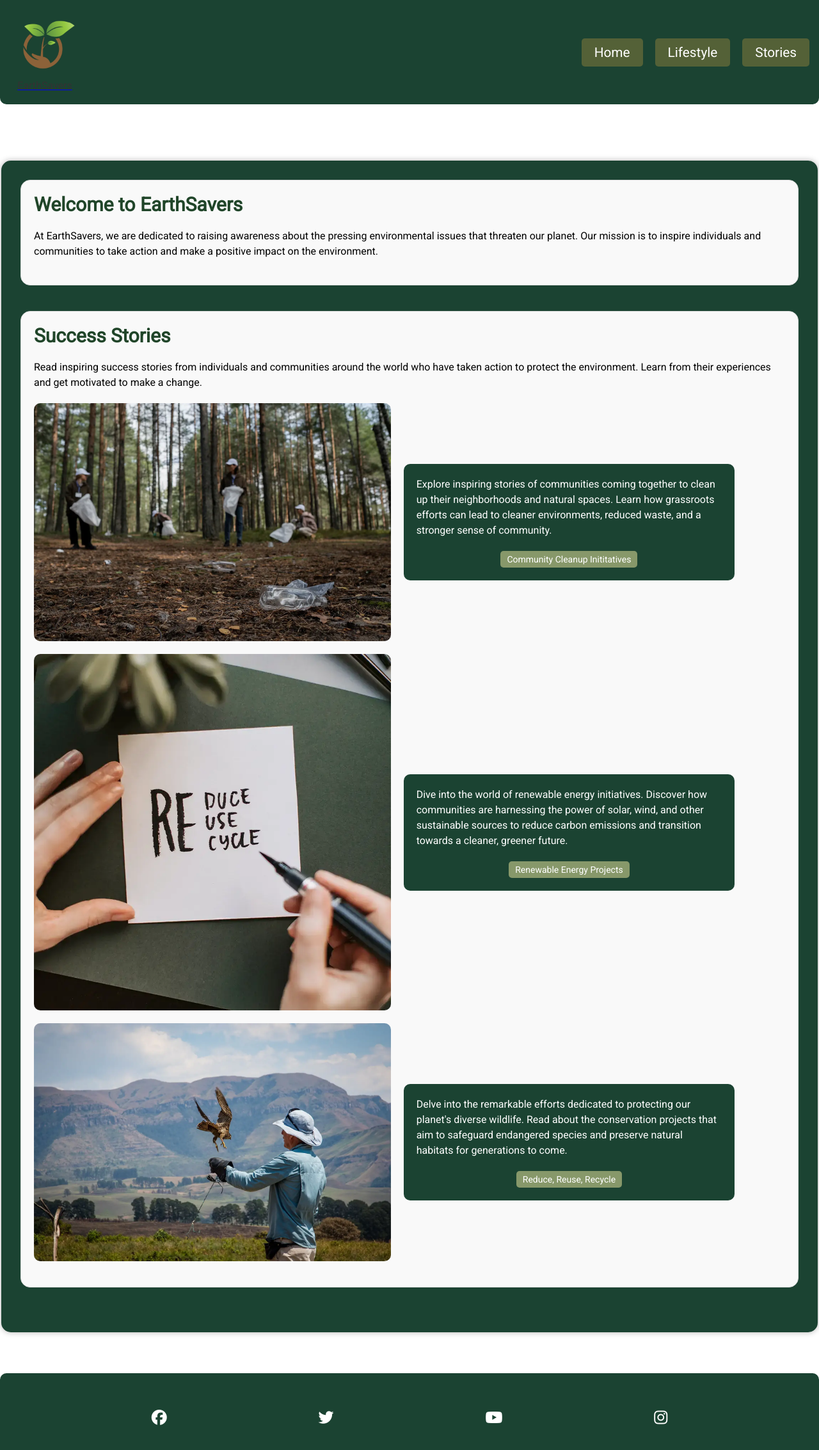
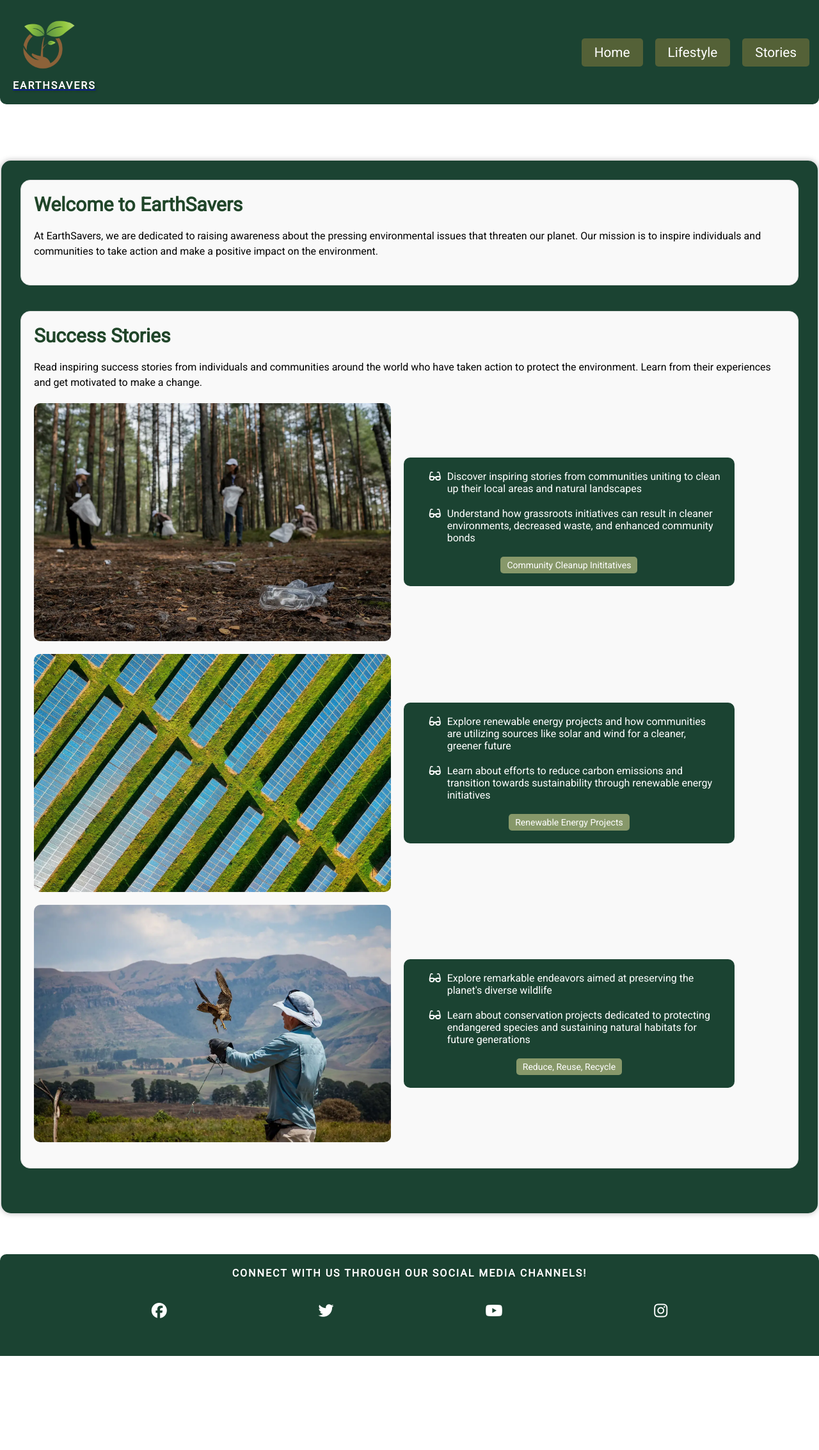
Before and after one commit to vsteve96/SaveTheWorld, a plain HTML site: page stories.html in a window 1280 px wide. Shown: the whole page at 64% size. After the commit the page ends 2119 px from the top, so only its background shows below. Drawn offline with Linux system fonts and the light colour scheme.

Commit message:
Style footer and improve contrast on buttons when hovering

```diff
--- a/assets/css/style.css
+++ b/assets/css/style.css
@@ -55,7 +55,7 @@ section {
 /* Style the header */
 header {
     background-color: rgb(27, 67, 50);
-    text-align: center;
+    text-align: left;
     padding: 20px 0;
     display: flex;
     justify-content: space-between;
@@ -66,16 +66,21 @@ header {
 }
 
 /* Style the logo */
-header img {
+#logo {
     width: 100px;
     height: auto;
-    margin-left: 20px;
+    margin: 0 20px;
 }
 
 .maintitle {
     font-size: 16px;
-    color: rgb(51, 51, 51);
-    margin-left: 20px;
+    color: rgb(255, 255, 255);
+    margin: 0 20px;
+    letter-spacing: 2px;
+    text-transform: uppercase;
+    font-weight: bold;
+    text-shadow: 2px 2px 4px rgba(0, 0, 0, 0.2);
+    text-decoration: none;
 }
 
 nav a {
@@ -90,13 +95,13 @@ nav a {
 }
 
 nav a:hover {
-    background-color: rgb(68, 83, 47);
+    background-color: rgb(228, 1, 1);
 }
 
 .image {
     max-width: 50%;
     display: flex;
-    justify-content: flex-start;
+    justify-content: center;
     height: auto;
     border-radius: 10px;
 }
@@ -154,7 +159,7 @@ nav a:hover {
 }
 
 .link-button:hover {
-    background-color: rgb(113, 131, 85);
+    background-color: rgb(228, 1, 1);
 }
 
 /* Style the footer */
@@ -168,7 +173,11 @@ footer {
 
 footer p {
     color:rgb(255, 255, 255);
-    font-size: 1.2em;
+    font-size: 1em;
+    letter-spacing: 2px;
+    text-transform: uppercase;
+    font-weight: bold;
+    text-shadow: 2px 2px 4px rgba(0, 0, 0, 0.2);
 }
 
 #social-networks {
@@ -181,9 +190,12 @@ footer p {
 
 #social-networks a {
     font-size: 24px;
-    color: white;
+    color: rgb(255, 255, 255);
 }
 
+#social-networks a:hover {
+    color: rgb(228, 1, 1)
+}
 /* Media Queries */
 @media (max-width: 1220px) {
     .main-container {
--- a/stories.html
+++ b/stories.html
@@ -19,7 +19,7 @@
     <!-- Header -->
     <header>
         <a href="index.html">
-            <img src="assets/images/leaflogo.png" alt="Save The World logo">
+            <img src="assets/images/leaflogo.png" alt="Save The World logo" id="logo">
             <p class="maintitle">EarthSavers</p>
         </a>
         <nav>
@@ -43,40 +43,39 @@
             <p>Read inspiring success stories from individuals and communities around the world who have taken action to
                 protect the environment. Learn from their experiences and get motivated to make a change.</p>
                 <div class="main-container">
-                    <img class="image" src="assets/images/communitycleanup.webp" alt="A hand writing reduce-reuse-recycle">
+                    <img class="image" src="assets/images/communitycleanup.webp" alt="Community cleanup in a forest">
                     <div class="info-container">
-                        <div class="description">
-                            <p>Explore inspiring stories of communities coming together to clean up their neighborhoods and natural spaces. Learn how
-                            grassroots efforts can lead to cleaner environments, reduced waste, and a stronger sense of community.</p>
-                        </div>
-                        <a href="https://www.solarschools.net/knowledge-bank/sustainability/reduce-reuse-recycle" target="_blank" class="link-button">Community Cleanup Inititatives</a>
+                        <ul class="description">
+                            <li><i class="fa-solid fa-glasses"></i> Discover inspiring stories from communities uniting to clean up their local areas and natural landscapes</li>
+                            <li><i class="fa-solid fa-glasses"></i> Understand how grassroots initiatives can result in cleaner environments, decreased waste, and enhanced community bonds</li>
+                        </ul>
+                        <a href="https://www.earthday.org/the-great-global-cleanups-success-stories" target="_blank" class="link-button">Community Cleanup Inititatives</a>
                     </div>
                 </div>
                 <div class="main-container">
-                    <img class="image" src="assets/images/reducereuserecycle.webp" alt="A hand writing reduce-reuse-recycle">
+                    <img class="image" src="assets/images/renewableenergy.webp" alt="A field of solar panels">
                     <div class="info-container">
-                        <div class="description">
-                            <p>Dive into the world of renewable energy initiatives. Discover how communities are harnessing the power of solar, wind,
-                            and other sustainable sources to reduce carbon emissions and transition towards a cleaner, greener future.
-                            </p>
-                        </div>
-                        <a href="https://www.solarschools.net/knowledge-bank/sustainability/reduce-reuse-recycle" target="_blank" class="link-button">Renewable Energy Projects</a>
+                        <ul class="description">
+                            <li><i class="fa-solid fa-glasses"></i> Explore renewable energy projects and how communities are utilizing sources like solar and wind for a cleaner, greener future</li>
+                            <li><i class="fa-solid fa-glasses"></i> Learn about efforts to reduce carbon emissions and transition towards sustainability through renewable energy initiatives</li>
+                        </ul>
+                        <a href="https://www.worldwildlife.org/pages/wwf-and-renewable-energy" target="_blank" class="link-button">Renewable Energy Projects</a>
                     </div>
                 </div>
                 <div class="main-container">
-                    <img class="image" src="assets/images/wildlifeconserving.webp" alt="A hand writing reduce-reuse-recycle">
+                    <img class="image" src="assets/images/wildlifeconserving.webp" alt="An eagle landing on a man's arm">
                     <div class="info-container">
-                        <div class="description">
-                            <p>Delve into the remarkable efforts dedicated to protecting our planet's diverse wildlife. Read about the conservation
-                            projects that aim to safeguard endangered species and preserve natural habitats for generations to come.
-                            </p>
-                        </div>
+                        <ul class="description">
+                            <li><i class="fa-solid fa-glasses"></i> Explore remarkable endeavors aimed at preserving the planet's diverse wildlife</li>
+                            <li><i class="fa-solid fa-glasses"></i> Learn about conservation projects dedicated to protecting endangered species and sustaining natural habitats for future generations</li>
+                        </ul>
                         <a href="https://www.solarschools.net/knowledge-bank/sustainability/reduce-reuse-recycle" target="_blank" class="link-button">Reduce, Reuse, Recycle</a>
                     </div>
                 </div>
         </section>
     </main>
     <footer>
+        <p>Connect with us through our social media channels!</p>
         <ul id="social-networks">
             <li>
                 <a href="https://www.facebook.com/" target="_blank" rel="noopener"
```
Also changed, not shown: index.html (+1 -1 lines), lifestyle.html (+8 -10 lines), assets/images/sustainablefoods2.webp (deleted).
